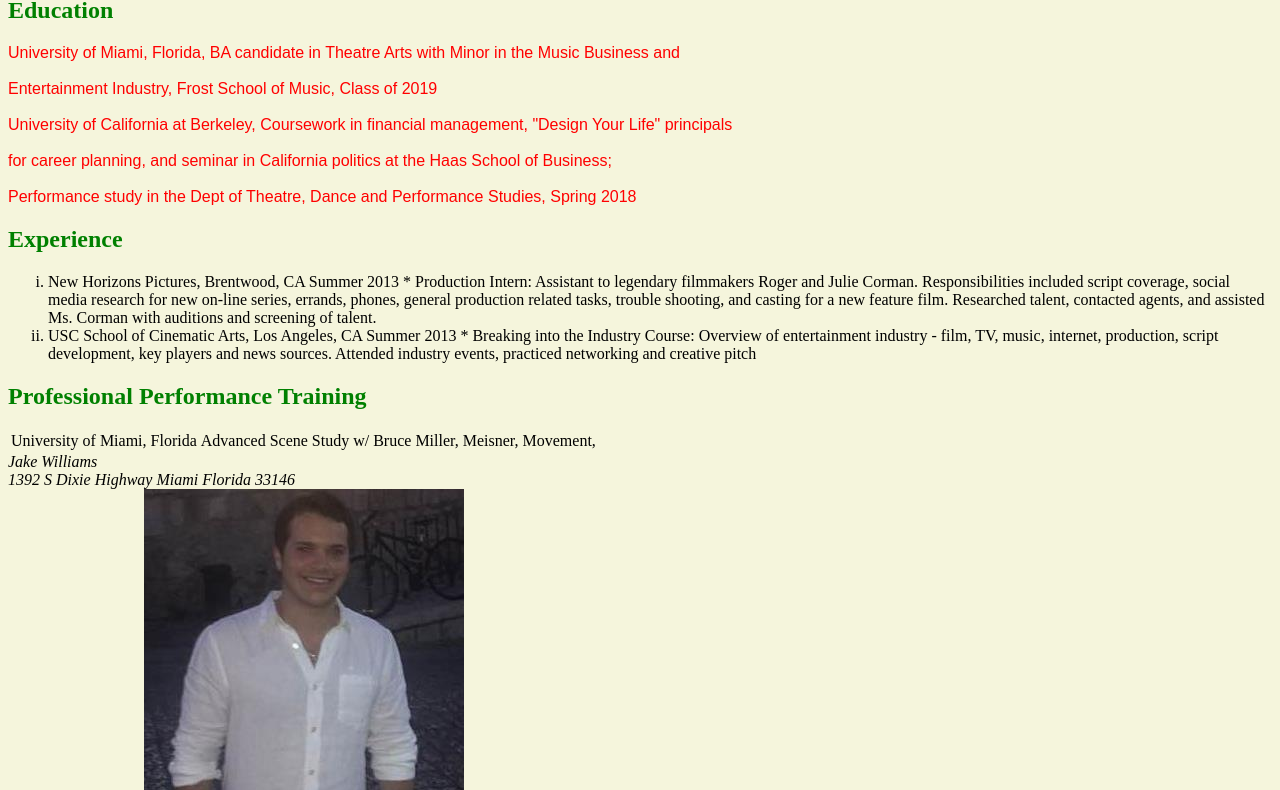
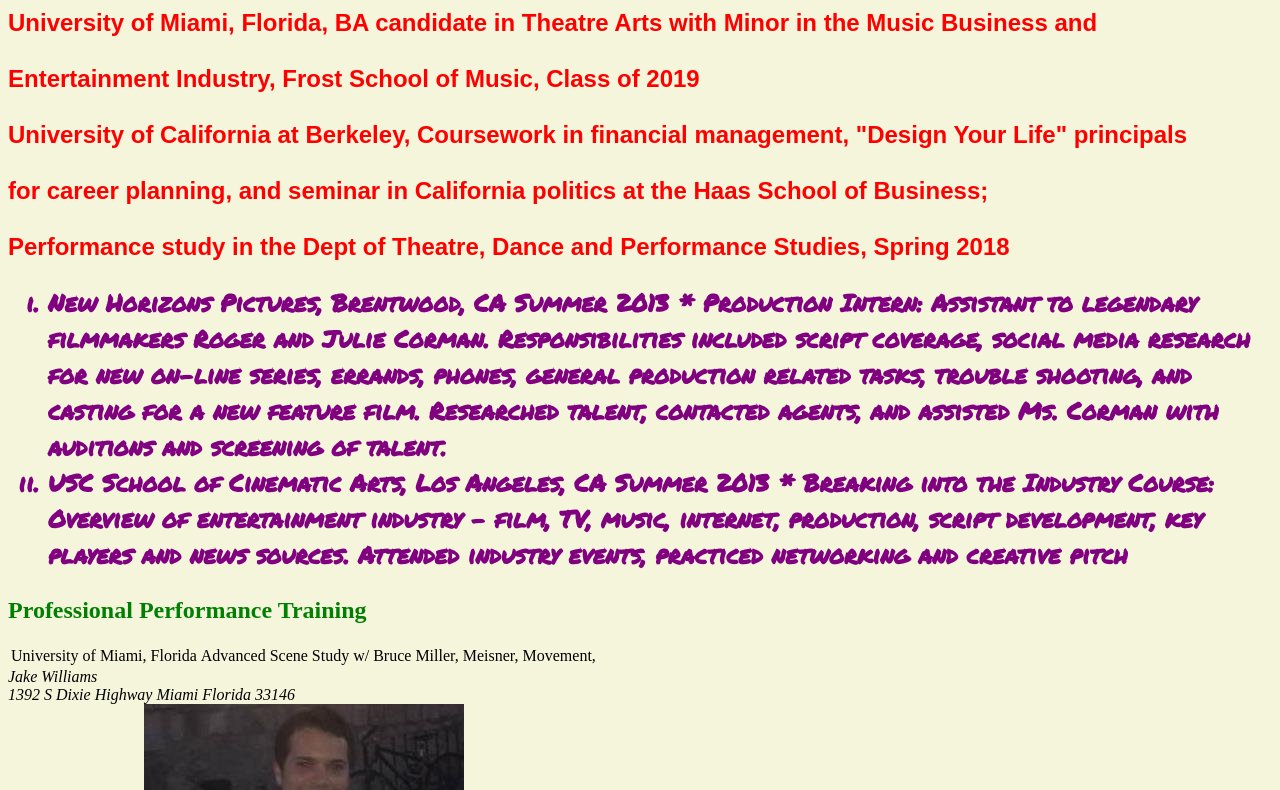
Before and after one commit to jake2194/jake2194.github.io, a plain HTML site: page homework/resumecss/index.html in a window 1280 px wide. Shown: the part 83-873 px from the top of the page. Drawn offline with Linux system fonts and the light colour scheme.

Commit message:
updated resume

```diff
--- a/homework/resumecss/index.html
+++ b/homework/resumecss/index.html
@@ -7,12 +7,13 @@
     <title>Resume
     </title>
     <link rel="stylesheet" href="style.css">
+    <link href="https://fonts.googleapis.com/css?family=Permanent+Marker" rel="stylesheet">
   </head>
 
   <body>
-    <h1>Jake Williams</h1>
-<h2>Education</h2>
-    <p>University of Miami, Florida, BA candidate in Theatre Arts with Minor in the Music Business and
+    <h1 id="maintitle">Jake Williams</h1>
+<h2 id="maintitle"Education</h2>
+    <p class="customlist">University of Miami, Florida, BA candidate in Theatre Arts with Minor in the Music Business and
 <br><br>
 Entertainment Industry, Frost School of Music, Class of 2019
 <br><br>
@@ -22,8 +23,8 @@
 <br><br>
 Performance study in the Dept of Theatre, Dance and Performance Studies, Spring 2018
 </p>
-<h2>Experience</h2>
-<ul>
+<h2 id="maintitle"<Experience</h2>
+<ul class="customList">
   <li>
     New Horizons Pictures, Brentwood, CA Summer 2013
 
@@ -35,9 +36,9 @@
 * Breaking into the Industry Course: Overview of entertainment industry - film, TV, music, internet, production, script development, key players and news sources. Attended industry events, practiced networking and creative pitch
   </li>
 </ul>
-<h2>Professional Performance Training</h2>
+<h2 class="customlist">Professional Performance Training</h2>
 
-<table>
+<table class="customlist">
   <tr>
     <td>
       University of Miami, Florida
@@ -48,7 +49,7 @@
   </tr>
 </table>
 
-    <address class="">
+    <address class="customlist">
 Jake Williams
 <br>1392 S Dixie Highway Miami Florida 33146
     </address>
--- a/homework/resumecss/style.css
+++ b/homework/resumecss/style.css
@@ -33,3 +33,11 @@
 li{
   list-style-type: lower-roman;
 }
+
+.customList {
+  color:purple
+}
+
+#maintitle {
+  font-family: 'Permanent Marker', cursive;
+}
```
